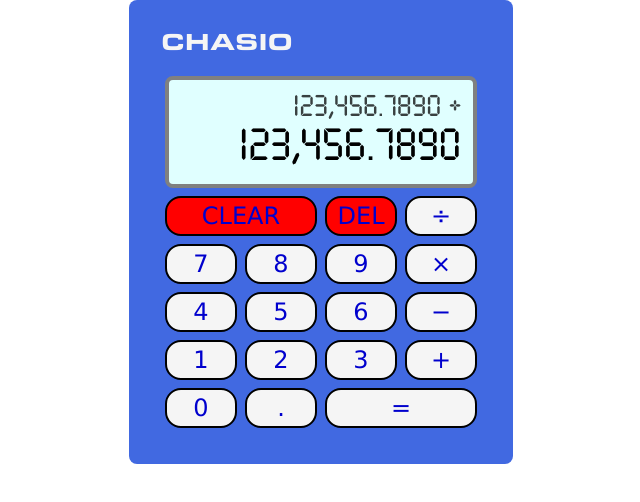
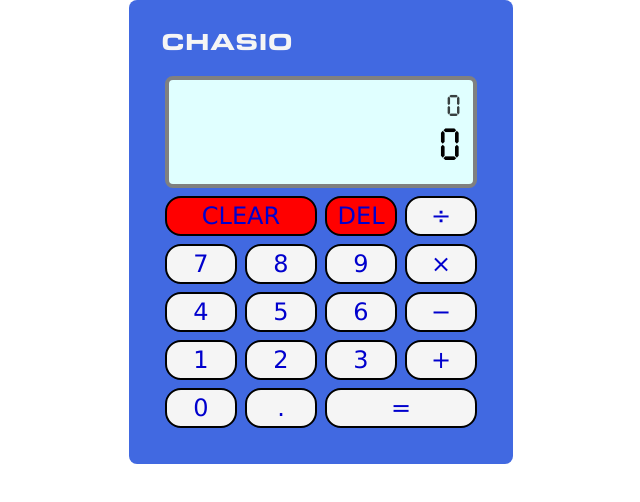
Before and after one commit to bencha27/basic-calculator, a React (Create React App) app: page / in a window 1280 px wide. Shown: the top 502 px of the page, without its empty margins (319-959 px from the left). Built offline with nearby package versions, Linux system fonts and the light colour scheme.

Commit message:
Add button components; add button functions

```diff
--- a/src/App.js
+++ b/src/App.js
@@ -1,32 +1,129 @@
+import { useReducer } from "react";
+import ButtonDigit from "./ButtonDigit";
+import ButtonOperation from "./ButtonOperation";
 import "./styles.css";
 
+export const ACTIONS = {
+  INSERT_DIGIT: "insert-digit",
+  DELETE_DIGIT: "delete-digit",
+  CLEAR: "clear",
+  SELECT_OPERATION: "select-operation",
+  EVALUATE: "evaluate"
+}
+
+function reducer(state, { type, payload }) {
+  switch(type) {
+    case ACTIONS.INSERT_DIGIT:
+      if (!state.currOperand && payload.digit === "0") return state;
+      if (!state.currOperand && payload.digit === ".") return {currOperand: `0${payload.digit}`};
+      if (payload.digit === "." && state.currOperand.includes(".")) return state;
+      // if (!state.prevOperand) {
+      //   state.prevOperand = state.currOperand;
+      //   state.currOperand = null;
+
+      //   return {
+      //     ...state,
+      //     currOperand: `${state.currOperand || ""}${payload.digit}`
+      //   }
+      // }
+
+      return {
+        ...state,
+        currOperand: `${state.currOperand || ""}${payload.digit}`
+      };
+    case ACTIONS.CLEAR:
+      return {};
+    case ACTIONS.SELECT_OPERATION:
+      if (!state.currOperand && !state.prevOperand) return state;
+
+      if (!state.currOperand) {
+        return {
+          ...state,
+          operation: payload.operation,
+        };
+      }
+
+      if (!state.prevOperand) {
+        return {
+          ...state,
+          operation: payload.operation,
+          prevOperand: state.currOperand,
+          currOperand: null,
+        };
+      }
+
+      return {
+        ...state,
+        prevOperand: evaluate(state),
+        operation: payload.operation,
+        currOperand: null,
+      };
+    case ACTIONS.EVALUATE:
+      if (!state.operation || !state.prevOperand || !state.currOperand) return state;
+
+      return {
+        ...state,
+        prevOperand: null,
+        operation: null,
+        currOperand: evaluate(state),
+      }
+  }
+}
+
+function evaluate({ currOperand, prevOperand, operation }) {
+  const prev = parseFloat(prevOperand);
+  const curr = parseFloat(currOperand);
+  if (isNaN(prev) || isNaN(curr)) return "";
+
+  let result = "";
+  switch (operation) {
+    case "+":
+      result = prev + curr;
+      break;
+    case "−":
+      result = prev - curr;
+      break;
+    case "×":
+      result = prev * curr;
+      break;
+    case "÷":
+      result = prev / curr;
+  }
+
+  return result.toString();
+}
+
 function App() {
+  const [ { currOperand, prevOperand, operation }, dispatch ] = useReducer(reducer, {});
+
   return (
     <div className="calculator-bg">
       <div className="calculator-grid">
         <div className="logo">CHASIO</div>
         <div className="output">
-          <div className="prev-operand">123,456.7890 +</div>
-          <div className="curr-operand">123,456.7890</div>
+          <div className="prev-operand">{prevOperand || "0"} {operation}</div>
+          <div className="curr-operand">{currOperand || "0"}</div>
         </div>
-        <button className="span-two red">CLEAR</button>
+        <button className="span-two red"
+          onClick={() => dispatch({ type: ACTIONS.CLEAR })}>CLEAR</button>
         <button className="red">DEL</button>
-        <button>÷</button>
-        <button>7</button>
-        <button>8</button>
-        <button>9</button>
-        <button>×</button>
-        <button>4</button>
-        <button>5</button>
-        <button>6</button>
-        <button>−</button>
-        <button>1</button>
-        <button>2</button>
-        <button>3</button>
-        <button>+</button>
-        <button>0</button>
-        <button>.</button>
-        <button className="span-two">=</button>
+        <ButtonOperation operation="÷" dispatch={dispatch} />
+        <ButtonDigit digit="7" dispatch={dispatch} />
+        <ButtonDigit digit="8" dispatch={dispatch} />
+        <ButtonDigit digit="9" dispatch={dispatch} />
+        <ButtonOperation operation="×" dispatch={dispatch} />
+        <ButtonDigit digit="4" dispatch={dispatch} />
+        <ButtonDigit digit="5" dispatch={dispatch} />
+        <ButtonDigit digit="6" dispatch={dispatch} />
+        <ButtonOperation operation="−" dispatch={dispatch} />
+        <ButtonDigit digit="1" dispatch={dispatch} />
+        <ButtonDigit digit="2" dispatch={dispatch} />
+        <ButtonDigit digit="3" dispatch={dispatch} />
+        <ButtonOperation operation="+" dispatch={dispatch} />
+        <ButtonDigit digit="0" dispatch={dispatch} />
+        <ButtonDigit digit="." dispatch={dispatch} />
+        <button className="span-two"
+          onClick={() => dispatch({ type: ACTIONS.EVALUATE })}>=</button>
       </div>
     </div>
   );
--- /dev/null
+++ b/src/ButtonDigit.js
@@ -0,0 +1,9 @@
+import { ACTIONS } from "./App";
+
+export default function ButtonDigit({ dispatch, digit }) {
+  return (
+    <button onClick={() => dispatch({ type: ACTIONS.INSERT_DIGIT, payload: { digit } })}>
+      {digit}
+    </button>
+  );
+}
--- /dev/null
+++ b/src/ButtonOperation.js
@@ -0,0 +1,9 @@
+import { ACTIONS } from "./App";
+
+export default function ButtonOperation({ dispatch, operation }) {
+  return (
+    <button onClick={() => dispatch({ type: ACTIONS.SELECT_OPERATION, payload: { operation } })}>
+      {operation}
+    </button>
+  );
+}
```
